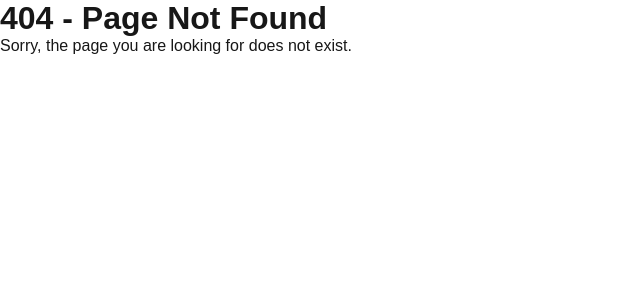
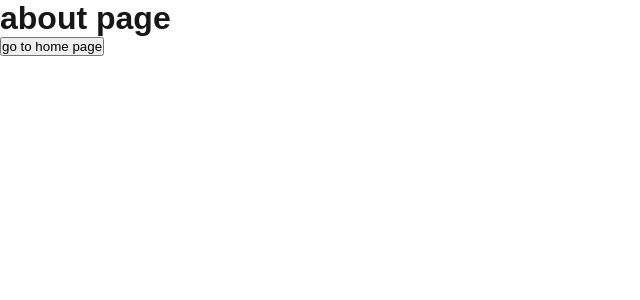
Before and after one commit to coder8820/Nextjs, a Next.js app in the folder first-app/: page /about in a window 1280 px wide. Before the commit this address had no page. Shown: the top 300 px of the page, without its empty margins (0-640 px from the left). Built offline with nearby package versions, Linux system fonts and the light colour scheme.

Commit message:
created about page for routing

```diff
--- /dev/null
+++ b/first-app/src/app/about/page.jsx
@@ -0,0 +1,12 @@
+import Link from "next/link";
+
+export default function about() {
+  return (
+    <div>
+      <h1>about page</h1>
+      <button>
+        <Link href="/">go to home page</Link>
+      </button>
+    </div>
+  );
+}
```
